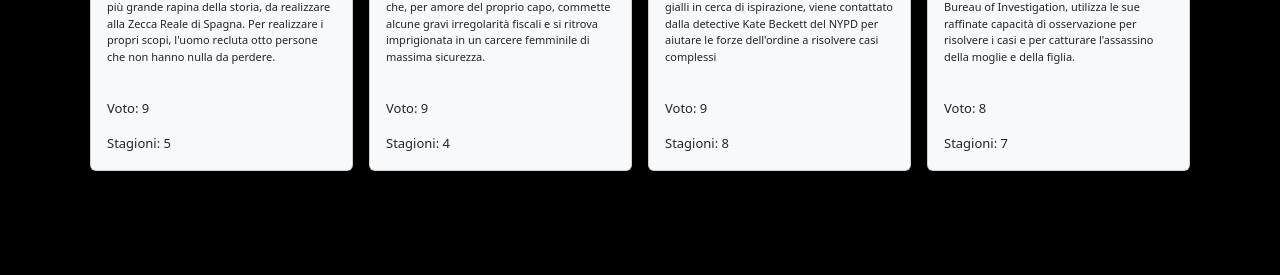
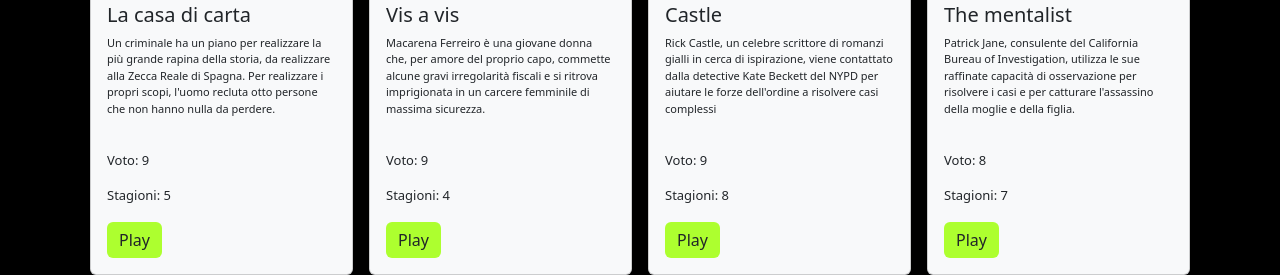
Before and after one commit to estherpinos/php-oop-1, a PHP site: page / in a window 1280 px wide. Shown: the part 1152-1427 px from the top of the page. Before the commit the page ends 1323 px from the top, so only its background shows below. Run offline with PHP 8.4, Linux system fonts and the light colour scheme.

Commit message:
Add [btn play and hover ]

```diff
--- a/index.php
+++ b/index.php
@@ -40,8 +40,9 @@ require_once __DIR__ ."/db/db.php";
         <p class="card-text overflow-auto description"><?php echo $movie->description_movie ?></p>
         <p class="card-text">Voto: <?php echo $movie->vote ?></p>
         <p class="card-text">Durata: <?php echo $movie->duration ?> min</p>
+        <button class=" btn">Play</button>
+      </div>
 
-      </div>
     </div>
 
   <?php
@@ -64,7 +65,7 @@ require_once __DIR__ ."/db/db.php";
         <p class="card-text overflow-auto description "><?php echo $TVseries->description_movie ?></p>
         <p class="card-text">Voto: <?php echo $TVseries->vote ?></p>
         <p class="card-text">Stagioni: <?php echo $TVseries->seasons ?></p>
-
+        <button class=" btn">Play</button>
       </div>
     </div>
 
--- a/style.css
+++ b/style.css
@@ -21,3 +21,14 @@ img{
 p{
   font-size: 13px;
 }
+
+.btn{
+  background-color: greenyellow;
+  border: none;
+
+}
+
+.btn:hover{
+  background-color: blue;
+  color: white;
+}
```
